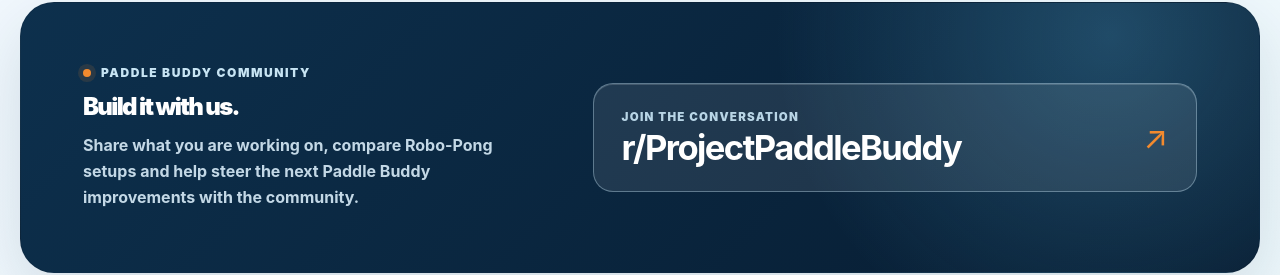
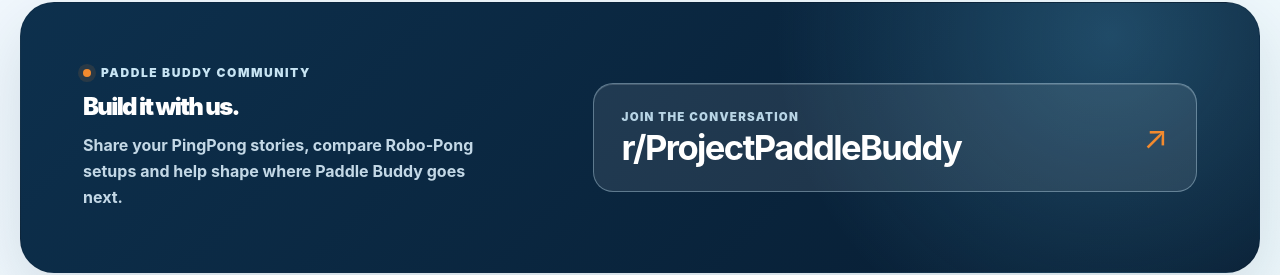
Before and after one commit to Shawnathin/tigerpingpong-platform, a Next.js app in the folder apps/web/: page /paddlebuddy in a window 1280 px wide. Shown: the part 4267-4542 px from the top of the page. Built offline with nearby package versions, Linux system fonts and the light colour scheme; no server answers.

Commit message:
copy: make Paddle Buddy community invitation social

```diff
--- a/apps/web/src/app/paddlebuddy/PaddleBuddyExperience.tsx
+++ b/apps/web/src/app/paddlebuddy/PaddleBuddyExperience.tsx
@@ -417,8 +417,8 @@
           <p className={styles.sectionKicker}>Paddle Buddy community</p>
           <h2 id="community-title">Build it with us.</h2>
           <p>
-            Share what you are working on, compare Robo-Pong setups and help steer the next Paddle
-            Buddy improvements with the community.
+            Share your PingPong stories, compare Robo-Pong setups and help shape where Paddle Buddy goes
+            next.
           </p>
         </div>
         <a
```
